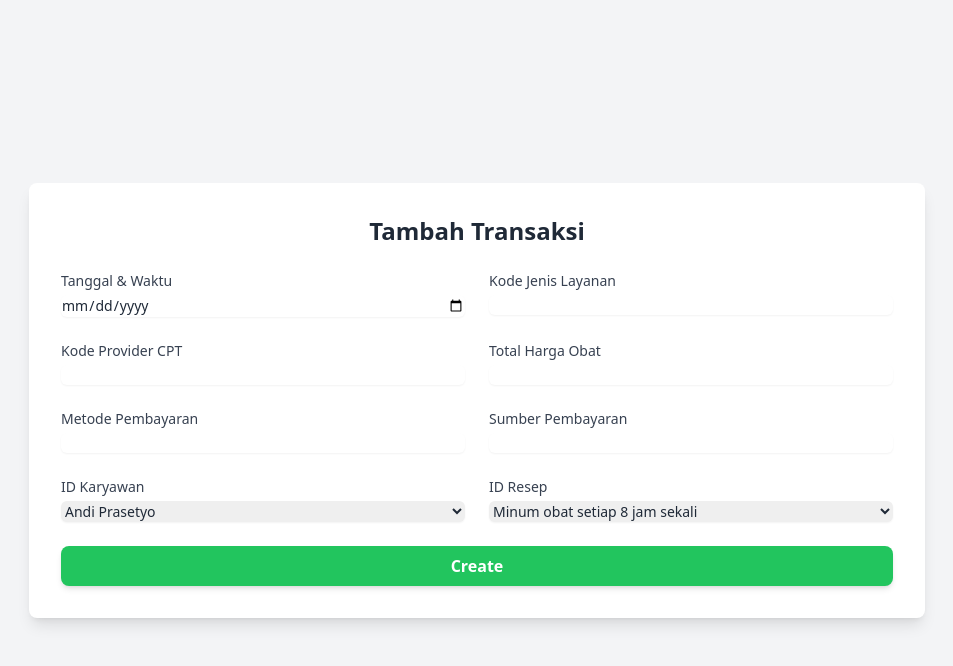
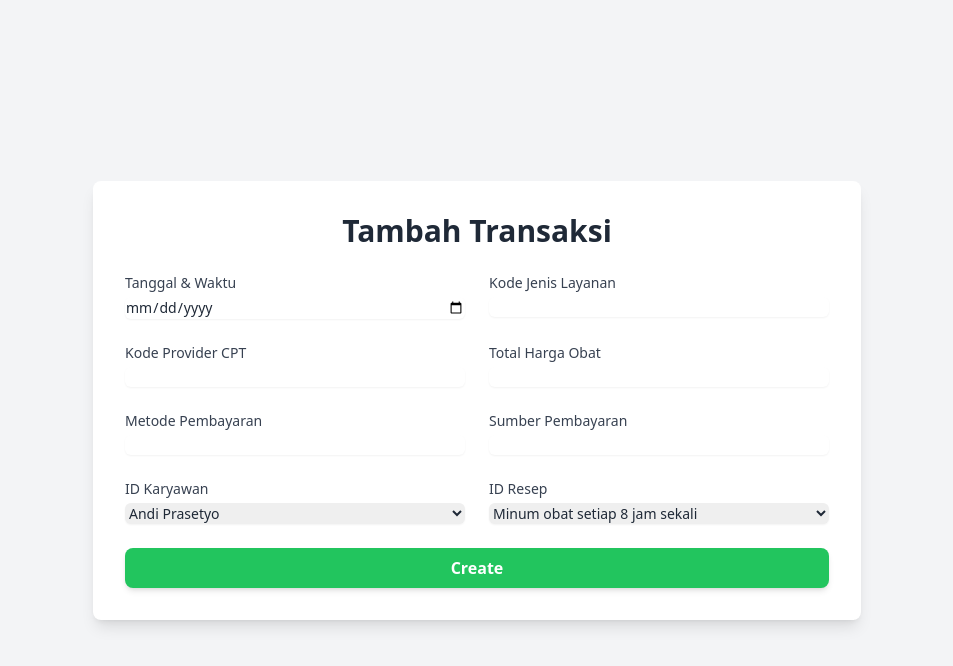
Before and after one commit to praditarif/apoteku, a PHP site: page /transaksi-penjualan/create.php in a window 1280 px wide. Shown: the top 666 px of the page, without its empty margins (163-1116 px from the left). Run offline with PHP 8.4, Linux system fonts and the light colour scheme; data comes from the database, SQL or seed files in the repository.

Commit message:
design tambah data obat

```diff
--- a/src/assets/css/output.css
+++ b/src/assets/css/output.css
@@ -1220,10 +1220,6 @@ html {
   line-height: 1em;
 }
 
-.input-bordered {
-  border-color: var(--fallback-bc,oklch(var(--bc)/0.2));
-}
-
 .input:focus,
   .input:focus-within {
   box-shadow: none;
@@ -1232,18 +1228,6 @@ html {
   outline-width: 2px;
   outline-offset: 2px;
   outline-color: var(--fallback-bc,oklch(var(--bc)/0.2));
-}
-
-.input-primary {
-  --tw-border-opacity: 1;
-  border-color: var(--fallback-p,oklch(var(--p)/var(--tw-border-opacity)));
-}
-
-.input-primary:focus,
-    .input-primary:focus-within {
-  --tw-border-opacity: 1;
-  border-color: var(--fallback-p,oklch(var(--p)/var(--tw-border-opacity)));
-  outline-color: var(--fallback-p,oklch(var(--p)/1));
 }
 
 .input:has(> input[disabled]),
@@ -1661,16 +1645,16 @@ html {
   min-width: 150px;
 }
 
+.max-w-4xl {
+  max-width: 56rem;
+}
+
 .max-w-6xl {
   max-width: 72rem;
 }
 
-.max-w-xs {
-  max-width: 20rem;
-}
-
-.max-w-4xl {
-  max-width: 56rem;
+.max-w-3xl {
+  max-width: 48rem;
 }
 
 .flex-grow {
@@ -1695,10 +1679,6 @@ html {
 
 .justify-between {
   justify-content: space-between;
-}
-
-.gap-4 {
-  gap: 1rem;
 }
 
 .gap-6 {
@@ -1889,10 +1869,6 @@ html {
 .text-white {
   --tw-text-opacity: 1;
   color: rgb(255 255 255 / var(--tw-text-opacity));
-}
-
-.opacity-95 {
-  opacity: 0.95;
 }
 
 .shadow-lg {
@@ -1961,10 +1937,6 @@ html {
   background-color: rgb(202 138 4 / var(--tw-bg-opacity));
 }
 
-.hover\:opacity-100:hover {
-  opacity: 1;
-}
-
 .hover\:shadow-md:hover {
   --tw-shadow: 0 4px 6px -1px rgb(0 0 0 / 0.1), 0 2px 4px -2px rgb(0 0 0 / 0.1);
   --tw-shadow-colored: 0 4px 6px -1px var(--tw-shadow-color), 0 2px 4px -2px var(--tw-shadow-color);
@@ -1998,6 +1970,10 @@ html {
 }
 
 @media (min-width: 640px) {
+  .sm\:col-span-1 {
+    grid-column: span 1 / span 1;
+  }
+
   .sm\:grid-cols-2 {
     grid-template-columns: repeat(2, minmax(0, 1fr));
   }
--- a/src/transaksi-penjualan/create.php
+++ b/src/transaksi-penjualan/create.php
@@ -11,60 +11,55 @@
 
 <body class="bg-gray-100">
     <div class="flex justify-center items-center h-screen">
-        <div class="w-full max-w-4xl p-8 bg-white shadow-lg rounded-lg">
-            <h2 class="text-2xl font-bold mb-6 text-gray-800 text-center">Tambah Transaksi</h2>
+        <div class="w-full max-w-3xl p-8 bg-white shadow-lg rounded-lg">
+            <h2 class="text-3xl font-semibold mb-6 text-gray-800 text-center">Tambah Transaksi</h2>
 
             <form method="POST" class="grid grid-cols-1 sm:grid-cols-2 gap-6">
 
                 <!-- Tanggal & Waktu -->
-                <div>
+                <div class="col-span-2 sm:col-span-1">
                     <label for="Tanggal_Waktu" class="block text-sm font-medium text-gray-700">Tanggal & Waktu</label>
                     <input type="date" name="Tanggal_Waktu"
                         class="mt-1 block w-full rounded-md border-gray-300 shadow-sm focus:border-indigo-500 focus:ring-indigo-500 sm:text-sm">
                 </div>
 
                 <!-- Kode Jenis Layanan -->
-                <div>
-                    <label for="Kode_Jenis_Layanan" class="block text-sm font-medium text-gray-700">Kode Jenis
-                        Layanan</label>
+                <div class="col-span-2 sm:col-span-1">
+                    <label for="Kode_Jenis_Layanan" class="block text-sm font-medium text-gray-700">Kode Jenis Layanan</label>
                     <input type="text" name="Kode_Jenis_Layanan"
                         class="mt-1 block w-full rounded-md border-gray-300 shadow-sm focus:border-indigo-500 focus:ring-indigo-500 sm:text-sm">
                 </div>
 
                 <!-- Kode Provider CPT -->
-                <div>
-                    <label for="Kode_Provider_CPT" class="block text-sm font-medium text-gray-700">Kode Provider
-                        CPT</label>
+                <div class="col-span-2 sm:col-span-1">
+                    <label for="Kode_Provider_CPT" class="block text-sm font-medium text-gray-700">Kode Provider CPT</label>
                     <input type="text" name="Kode_Provider_CPT"
                         class="mt-1 block w-full rounded-md border-gray-300 shadow-sm focus:border-indigo-500 focus:ring-indigo-500 sm:text-sm">
                 </div>
 
                 <!-- Total Harga Obat -->
-                <div>
-                    <label for="Total_Harga_Obat" class="block text-sm font-medium text-gray-700">Total Harga
-                        Obat</label>
+                <div class="col-span-2 sm:col-span-1">
+                    <label for="Total_Harga_Obat" class="block text-sm font-medium text-gray-700">Total Harga Obat</label>
                     <input type="number" name="Total_Harga_Obat"
                         class="mt-1 block w-full rounded-md border-gray-300 shadow-sm focus:border-indigo-500 focus:ring-indigo-500 sm:text-sm">
                 </div>
 
                 <!-- Metode Pembayaran -->
-                <div>
-                    <label for="Metode_Pembayaran" class="block text-sm font-medium text-gray-700">Metode
-                        Pembayaran</label>
+                <div class="col-span-2 sm:col-span-1">
+                    <label for="Metode_Pembayaran" class="block text-sm font-medium text-gray-700">Metode Pembayaran</label>
                     <input type="text" name="Metode_Pembayaran"
                         class="mt-1 block w-full rounded-md border-gray-300 shadow-sm focus:border-indigo-500 focus:ring-indigo-500 sm:text-sm">
                 </div>
 
                 <!-- Sumber Pembayaran -->
-                <div>
-                    <label for="Sumber_Pembayaran" class="block text-sm font-medium text-gray-700">Sumber
-                        Pembayaran</label>
+                <div class="col-span-2 sm:col-span-1">
+                    <label for="Sumber_Pembayaran" class="block text-sm font-medium text-gray-700">Sumber Pembayaran</label>
                     <input type="text" name="Sumber_Pembayaran"
                         class="mt-1 block w-full rounded-md border-gray-300 shadow-sm focus:border-indigo-500 focus:ring-indigo-500 sm:text-sm">
                 </div>
 
                 <!-- ID Karyawan -->
-                <div>
+                <div class="col-span-2 sm:col-span-1">
                     <label for="ID_Karyawan" class="block text-sm font-medium text-gray-700">ID Karyawan</label>
                     <select name="ID_Karyawan"
                         class="mt-1 block w-full rounded-md border-gray-300 shadow-sm focus:border-indigo-500 focus:ring-indigo-500 sm:text-sm">
@@ -82,7 +77,7 @@
                 </div>
 
                 <!-- ID Resep -->
-                <div>
+                <div class="col-span-2 sm:col-span-1">
                     <label for="ID_Resep" class="block text-sm font-medium text-gray-700">ID Resep</label>
                     <select name="ID_Resep"
                         class="mt-1 block w-full rounded-md border-gray-300 shadow-sm focus:border-indigo-500 focus:ring-indigo-500 sm:text-sm">
@@ -106,7 +101,6 @@
                         Create
                     </button>
                 </div>
-
             </form>
         </div>
     </div>
```
